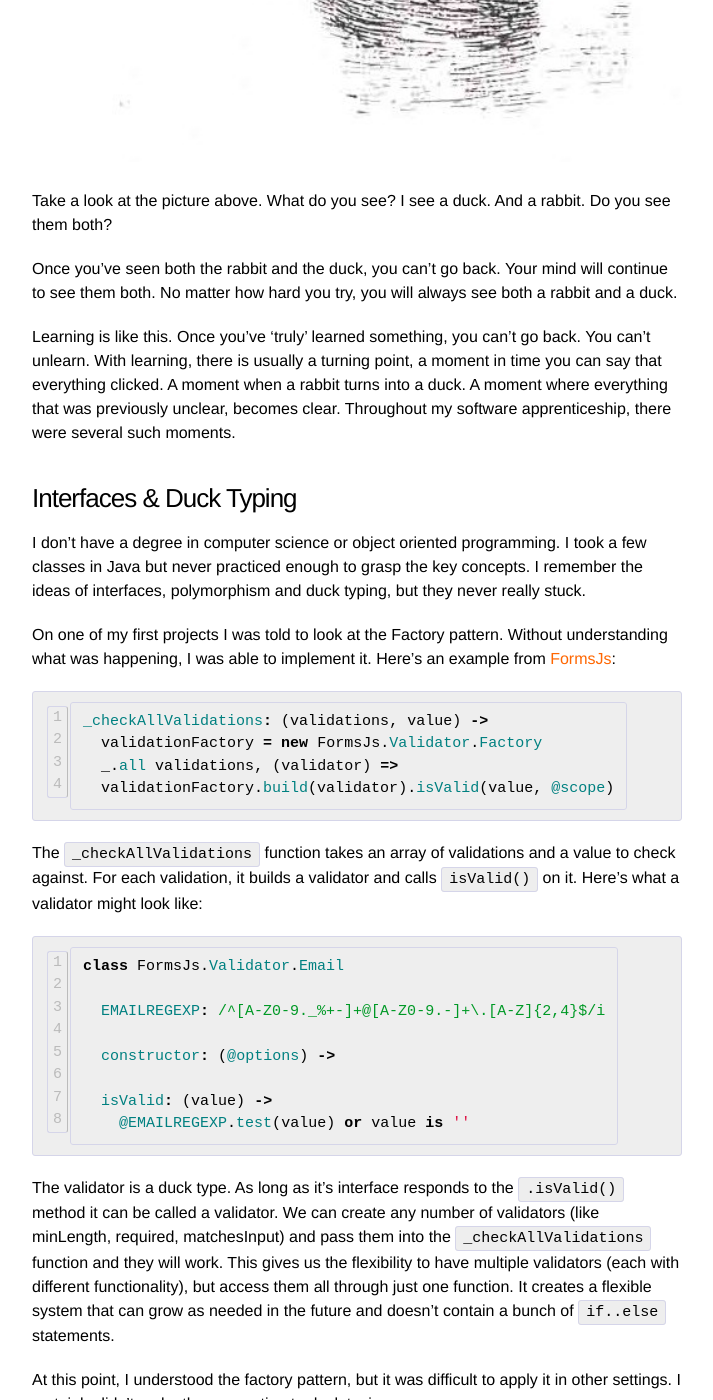
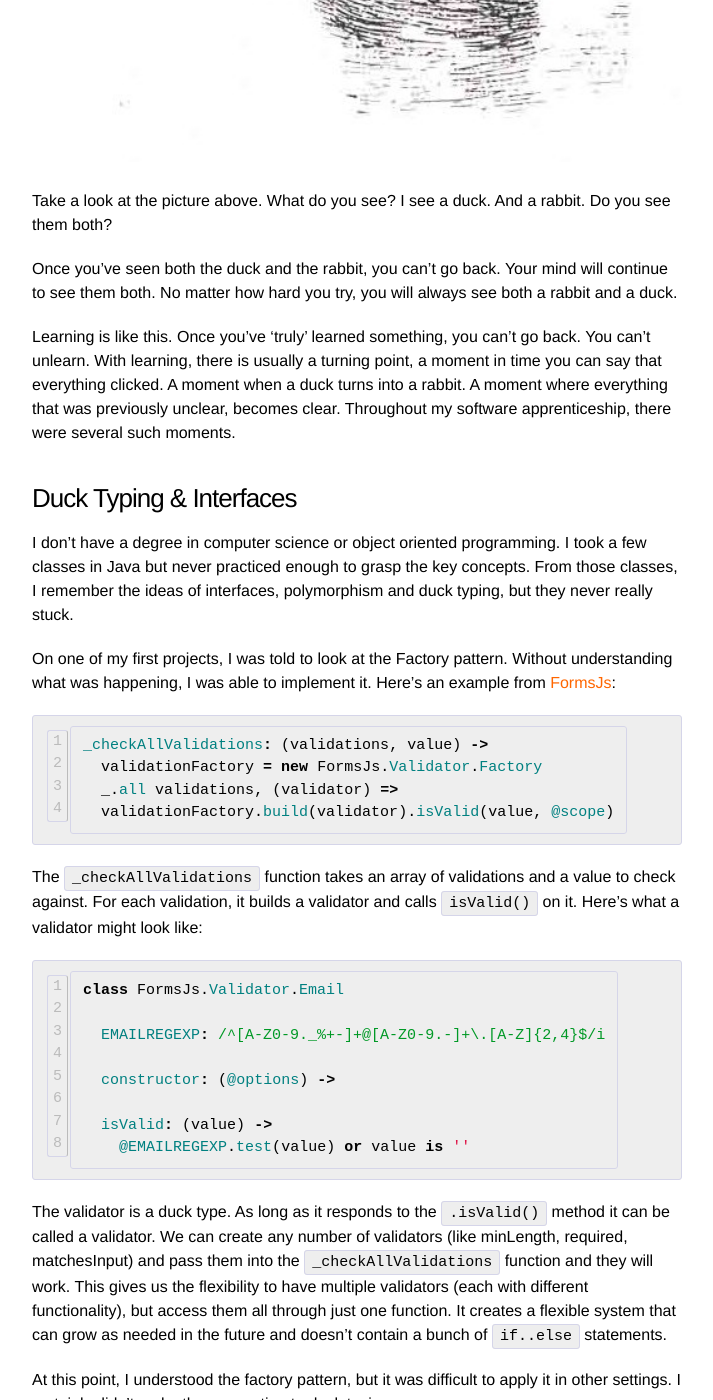
Before and after one commit to MikeDanaher/mikedanaher.github.io, a Jekyll site: the page built from _posts/2014-10-28-when-it-all-clicked.md, in a window 1280 px wide and 1400 px high, scrolled down 485 px. Shown: the whole window, without its empty margins (283-996 px from the left). Built offline with Jekyll 4.4.1, drawn with Linux system fonts in a browser that asks for light colours; some of the changed text lies outside the part shown.

Commit message:
Edited When it all Clicked post

```diff
--- a/_posts/2014-10-28-when-it-all-clicked.md
+++ b/_posts/2014-10-28-when-it-all-clicked.md
@@ -10,24 +10,24 @@ visible: false
 Take a look at the picture above. What do you see? I see a duck. And a rabbit.
 Do you see them both?
 
-Once you've seen both the rabbit and the duck, you can't go back. Your mind will
+Once you've seen both the duck and the rabbit, you can't go back. Your mind will
 continue to see them both. No matter how hard you try, you will always see both
 a rabbit and a duck.
 
 Learning is like this. Once you've 'truly' learned something, you can't go back.
 You can't unlearn. With learning, there is usually a turning point, a moment in
-time you can say that everything clicked. A moment when a rabbit turns into a
-duck. A moment where everything that was previously unclear, becomes clear.
+time you can say that everything clicked. A moment when a duck turns into a
+rabbit. A moment where everything that was previously unclear, becomes clear.
 Throughout my software apprenticeship, there were several such moments.
 
-### Interfaces & Duck Typing
+### Duck Typing & Interfaces
 
 I don't have a degree in computer science or object oriented programming. I took
-a few classes in Java but never practiced enough to grasp the key concepts. I
-remember the ideas of interfaces, polymorphism and duck typing, but they never
-really stuck.
+a few classes in Java but never practiced enough to grasp the key concepts. From
+those classes, I remember the ideas of interfaces, polymorphism and duck typing,
+but they never really stuck.
 
-On one of my first projects I was told to look at the Factory pattern. Without
+On one of my first projects, I was told to look at the Factory pattern. Without
 understanding what was happening, I was able to implement it. Here's an example
 from [FormsJs](https://github.com/bwvoss/forms.js):
 
@@ -53,14 +53,13 @@ class FormsJs.Validator.Email
     @EMAILREGEXP.test(value) or value is ''
 {% endhighlight %}
 
-The validator is a duck type. As long as it's interface responds to the
-`.isValid()` method it can be called a validator. We can create any number of
-validators (like minLength, required, matchesInput) and pass them into the
-`_checkAllValidations` function and they will work. This gives us the
-flexibility to have multiple validators (each with different functionality), but
-access them all through just one function. It creates a flexible system that can
-grow as needed in the future and doesn't contain a bunch of `if..else`
-statements.
+The validator is a duck type. As long as it responds to the `.isValid()` method
+it can be called a validator. We can create any number of validators (like
+minLength, required, matchesInput) and pass them into the `_checkAllValidations`
+function and they will work. This gives us the flexibility to have multiple
+validators (each with different functionality), but access them all through just
+one function. It creates a flexible system that can grow as needed in the future
+and doesn't contain a bunch of `if..else` statements.
 
 At this point, I understood the factory pattern, but it was difficult to apply
 it in other settings. I certainly didn't make the connection to duck typing.
@@ -81,7 +80,7 @@ Each `Handler` object responded to `handle()` and returned a `Response`. It was
 at this point that I made the connection to the factory pattern and duck types.
 
 Once I made that connection, I also immediately understood what mocks were for
-in testing. A mock is nothing more than a duck typed interface. It is meant to
+in testing. A mock is nothing more than a duck type. It is meant to
 replace the real object so that the test doesn't depend on anything concrete.
 Mocks are especially handy for input and output:
 
```
Also changed, not shown: other parts of _posts/2014-10-28-when-it-all-clicked.md (+3 -3 lines).
